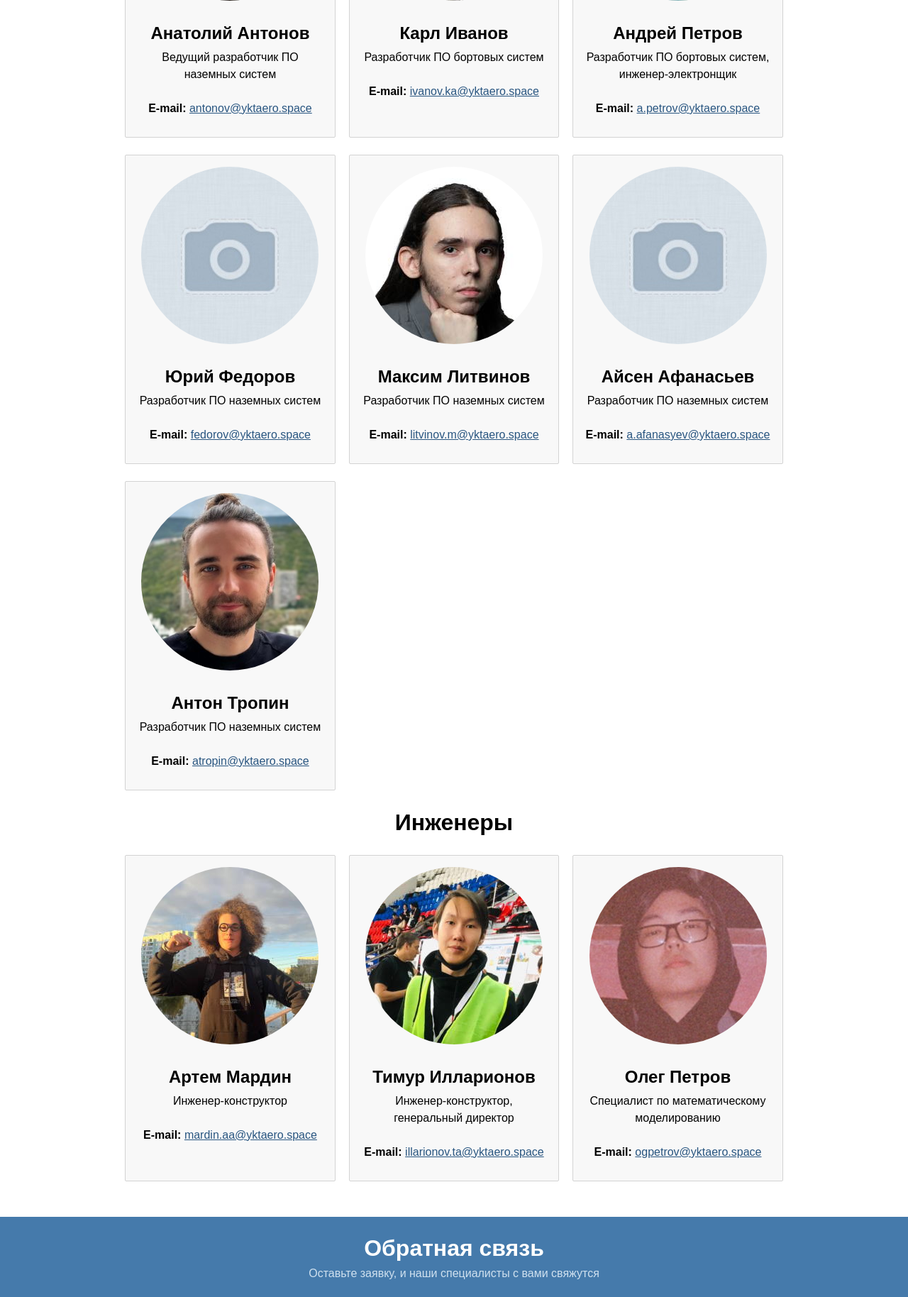
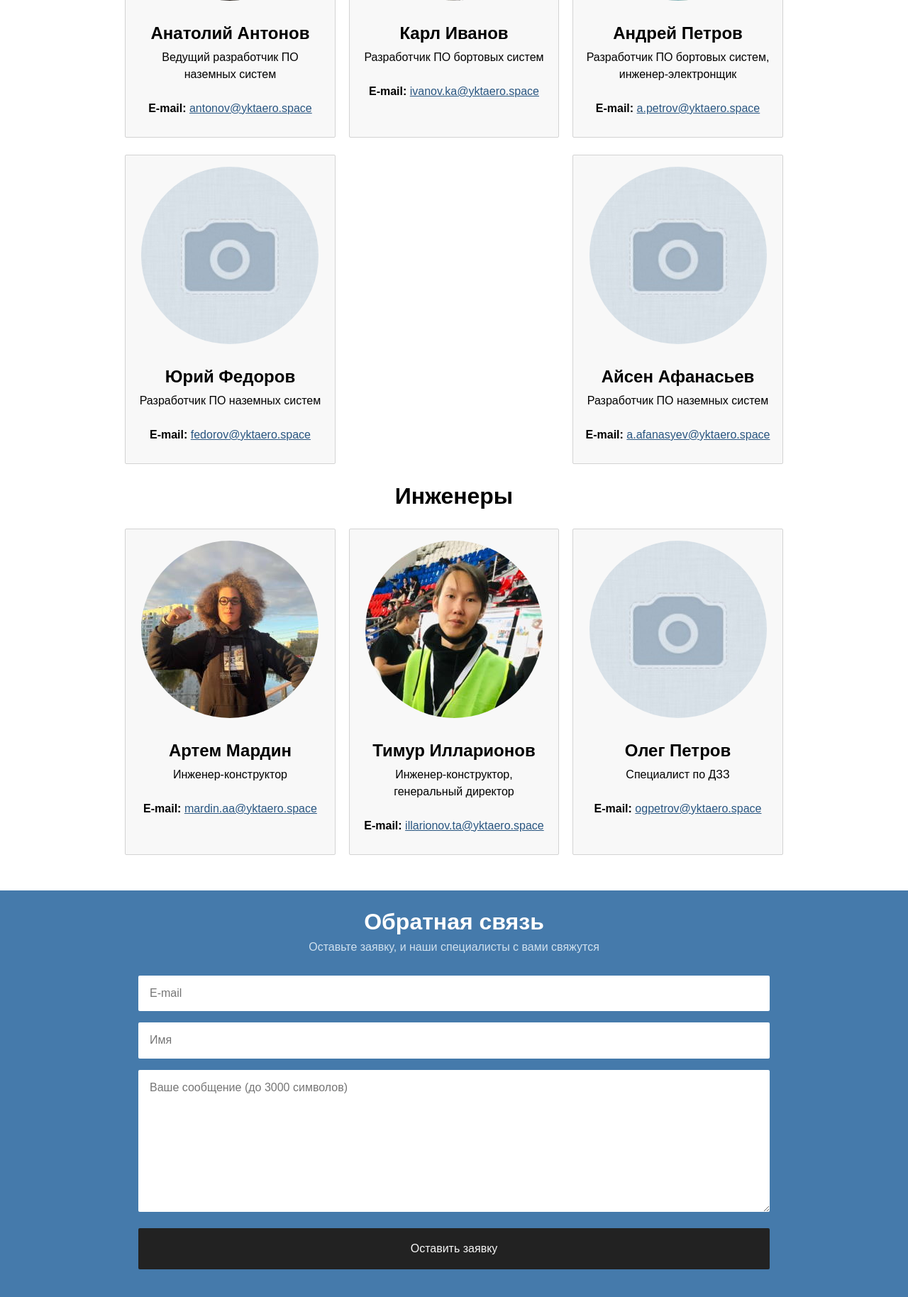
Before and after one commit to cansat-ptl/yktaero-web, a Python web app: template templates/yktaero/about/staff.html in a window 1280 px wide. Shown: the part 765-2593 px from the top of the page at 71% size. Run offline with Jinja, Linux system fonts and the light colour scheme; the template is opened without the code that fills it, so the values that code supplies are empty.

Commit message:
Update team

```diff
--- a/templates/yktaero/about/staff.html
+++ b/templates/yktaero/about/staff.html
@@ -73,17 +73,6 @@
 		</div>
 		<div class="card">
 			<div class="card-avatar">
-				<img src="{{ static('yktaero/./img/staff/litvinovmy.jpg') }}"/>
-			</div>
-			<div class="card-header">Максим Литвинов</div>
-			<div class="card-text">
-				Разработчик ПО наземных систем
-				<br><br>
-				<b>E-mail:</b> <a href="mailto:litvinov.m@yktaero.space">litvinov.m@yktaero.space</a>
-			</div>
-		</div>
-		<div class="card">
-			<div class="card-avatar">
 				<img src="{{ static('yktaero/./img/staff/afanasyevaa.jpg') }}"/>
 			</div>
 			<div class="card-header">Айсен Афанасьев</div>
@@ -91,20 +80,6 @@
 				Разработчик ПО наземных систем
 				<br><br>
 				<b>E-mail:</b> <a href="mailto:a.afanasyev@yktaero.space">a.afanasyev@yktaero.space</a>
-			</div>
-		</div>
-	</div>
-	<br>
-	<div class="container-flex flex-row">
-		<div class="card">
-			<div class="card-avatar">
-				<img src="{{ static('yktaero/./img/staff/atropin.jpg') }}"/>
-			</div>
-			<div class="card-header">Антон Тропин</div>
-			<div class="card-text">
-				Разработчик ПО наземных систем
-				<br><br>
-				<b>E-mail:</b> <a href="mailto:atropin@yktaero.space">atropin@yktaero.space</a>
 			</div>
 		</div>
 	</div>
@@ -134,11 +109,11 @@
 		</div>
 		<div class="card">
 			<div class="card-avatar">
-				<img src="{{ static('yktaero/./img/staff/petrovog.jpg') }}"/>
+				<img src="{{ static('yktaero/./img/staff/blank.jpg') }}"/>
 			</div>
 			<div class="card-header">Олег Петров</div>
 			<div class="card-text">
-				Специалист по математическому моделированию
+				Специалист по ДЗЗ
 				<br><br>
 				<b>E-mail:</b> <a href="mailto:ogpetrov@yktaero.space">ogpetrov@yktaero.space</a>
 			</div>
```
Also changed, not shown: static/yktaero/img/staff/atropin.jpg (deleted).
